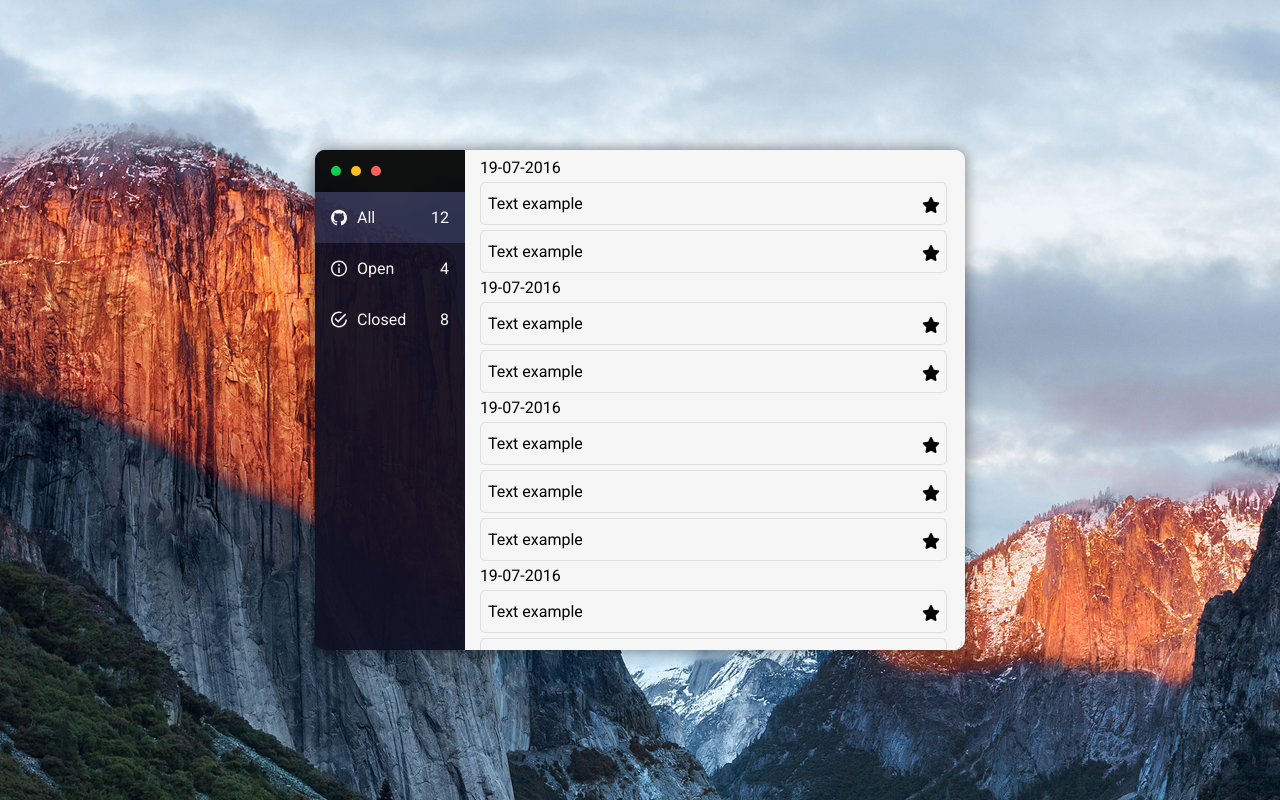
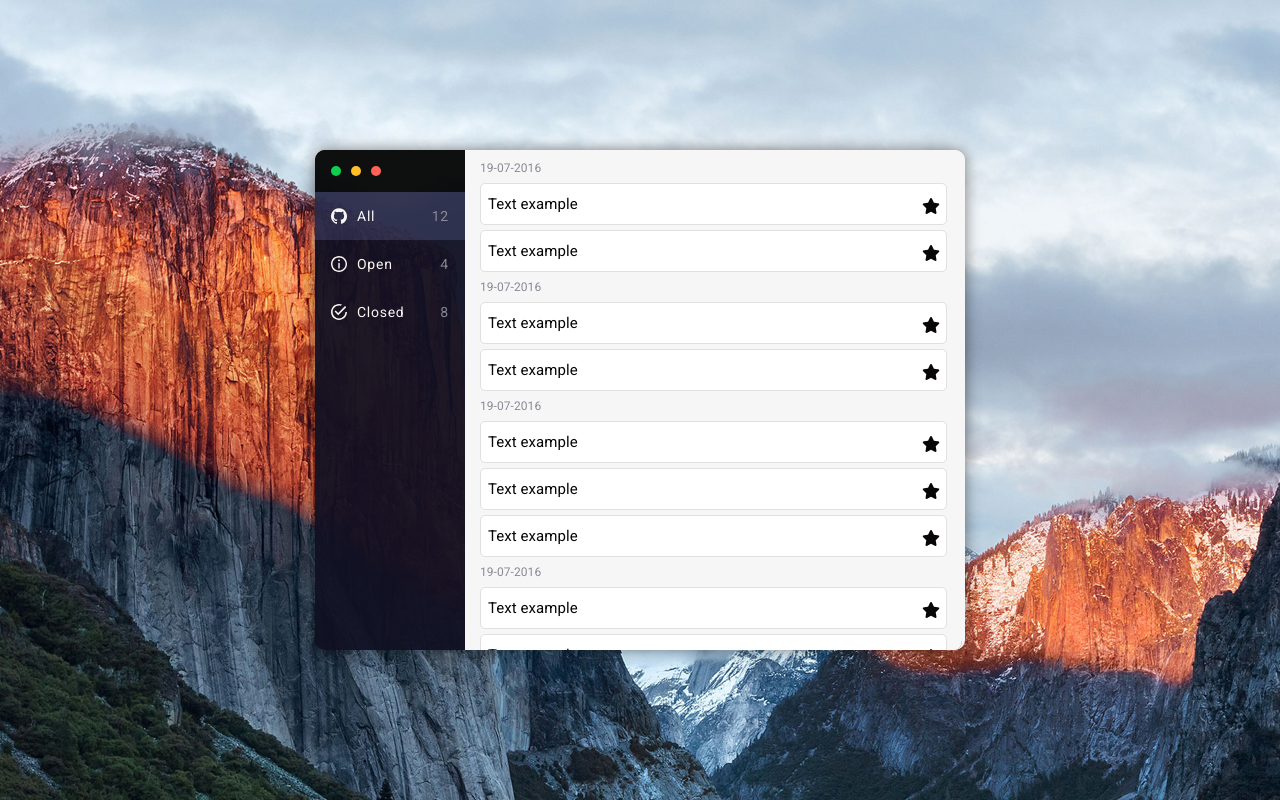
Before and after one commit to kingasieminiak/elproject, a website: page index.html in a window 1280 px wide. Drawn offline with Linux system fonts and the light colour scheme.

Commit message:
Added font styles

```diff
--- a/scss/components/_issue.scss
+++ b/scss/components/_issue.scss
@@ -8,10 +8,23 @@
     justify-content: space-between;
     padding: 11px 7px;
     margin: 5px 0;
+    color: $contentIssueText;
 
     &__icon {
         padding-top: 3px;
         width: 17px;
         height: 17px;
     }
+
+    &__text {
+        font-size: 15px;
+        letter-spacing: 0.075px; // photoshop letter spacing (px) * font-size (px) / 1000
+    }
 }
+
+.issue-date {
+    font-size: 12px;
+    letter-spacing: 0.075px;
+    color: #8a8995;
+    padding: 3px 0;
+}
--- a/scss/components/_sidebarItem.scss
+++ b/scss/components/_sidebarItem.scss
@@ -9,6 +9,16 @@
 
     &__name {
         padding: 0 10px;
+        font-size: 14px;
+        letter-spacing: 0.75px;
+    }
+
+    &__counter{
+        font-size: 14px;
+        letter-spacing: 0.75px;
+       	-webkit-font-smoothing: antialiased;
+        -moz-osx-font-smoothing: grayscale;
+        color: #8a8995;
     }
 
     &:hover {
--- a/scss/utils/_colors.scss
+++ b/scss/utils/_colors.scss
@@ -8,7 +8,7 @@ $contentDate: #8a8995;
 
 $contentIssueText: #080606;
 $contentLIssueShapeActive: #21233d;
-$contentIssueBackground: #f6f6f6;
+$contentIssueBackground: white;
 $contentIssueBorder: #e0e0e0;
 
 
```
Also changed, not shown: css/style.css.
